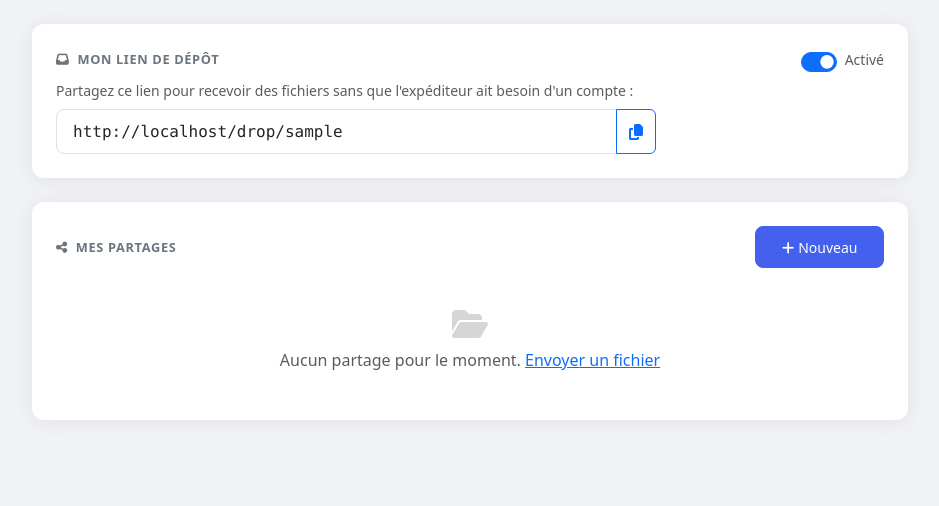
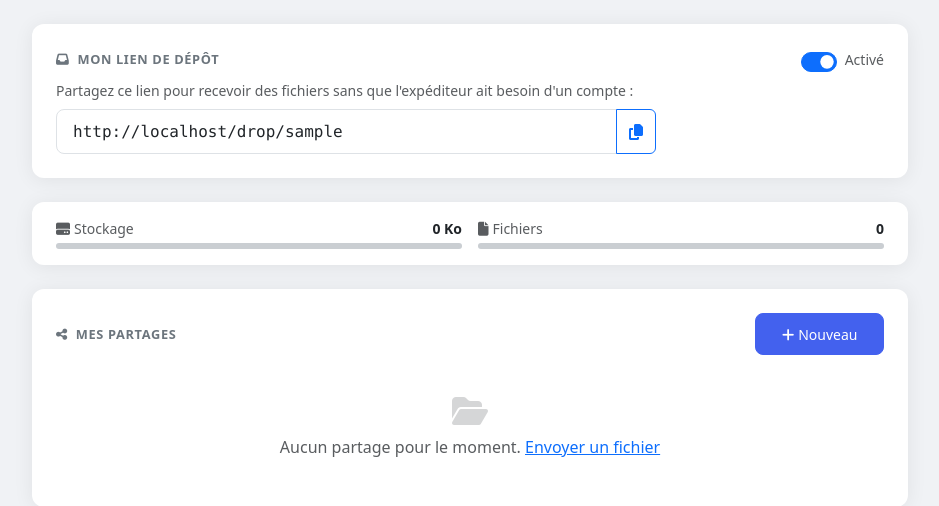
Before and after one commit to djenko-it/securefiles, a Flask app: page /dashboard in a window 1280 px wide. Shown: the part 64-570 px from the top of the page, without its empty margins (170-1109 px from the left). Run offline with Flask 2, Linux system fonts and the light colour scheme; a user stored in the database is signed in; data that the repository does not hold is empty; parts of the project's set-up code (start-up, migrations or seed data) failed here and were passed over; some libraries are stand-ins or nearby versions.

Commit message:
feat: quota visuel stockage + fichiers dans le dashboard
- Calcul côté serveur : taille réelle des fichiers sur disque (os.path.getsize)
  + compteur de fichiers pour l'utilisateur courant
- Barre de progression double (stockage / fichiers) entre le lien de
  dépôt et la liste de fichiers
- Couleur adaptative : vert < 70%, orange 70-90%, rouge >= 90%
- Sans quota configuré : barre grise neutre + valeur brute affichée
- Formatage automatique Ko/Mo/Go

```diff
--- a/app.py
+++ b/app.py
@@ -1488,6 +1488,7 @@ def webauthn_delete():
 @app.route('/dashboard')
 @login_required
 def dashboard():
+    settings  = get_settings()
     cur = g.db.execute(
         'SELECT id, original_filename, expiry, views, max_downloads, deposited_by'
         ' FROM files WHERE owner_id = ? ORDER BY expiry DESC',
@@ -1506,9 +1507,42 @@ def dashboard():
             'exhausted': remaining == 0, 'deposited_by': dep_by,
             'views': views, 'max_downloads': max_dl,
         })
+
+    # ── Quota stockage + fichiers ─────────────────────────────────────────────
+    all_ids    = g.db.execute(
+        'SELECT id FROM files WHERE owner_id = ?', (current_user.id,)
+    ).fetchall()
+    used_bytes = sum(
+        os.path.getsize(os.path.join(app.config['UPLOAD_FOLDER'], fid))
+        for (fid,) in all_ids
+        if os.path.exists(os.path.join(app.config['UPLOAD_FOLDER'], fid))
+    )
+    max_storage_mb = int(settings['max_storage_mb'])
+    max_files      = int(settings['max_files_per_user'])
+    file_count     = len(all_ids)
+
+    def _fmt_bytes(b):
+        if b >= 1024 ** 3:
+            return f"{b / 1024 ** 3:.1f} Go"
+        if b >= 1024 ** 2:
+            return f"{b / 1024 ** 2:.1f} Mo"
+        return f"{b / 1024:.0f} Ko"
+
+    quota = {
+        'used_str':       _fmt_bytes(used_bytes),
+        'max_storage_mb': max_storage_mb,
+        'storage_pct':    min(100, round(used_bytes * 100 / (max_storage_mb * 1048576)))
+                          if max_storage_mb > 0 else None,
+        'file_count':     file_count,
+        'max_files':      max_files,
+        'file_pct':       min(100, round(file_count * 100 / max_files))
+                          if max_files > 0 else None,
+    }
+
     drop_url = url_for('drop_zone', drop_token=current_user.drop_token, _external=True)
     return render_template('dashboard.html', files=files, drop_url=drop_url,
-                           drop_enabled=current_user.drop_enabled, settings=get_settings())
+                           drop_enabled=current_user.drop_enabled, settings=settings,
+                           quota=quota)
 
 
 @app.route('/delete/<file_id>', methods=['POST'])
--- a/templates/dashboard.html
+++ b/templates/dashboard.html
@@ -70,6 +70,53 @@
             Activez ce lien pour permettre à n'importe qui de vous envoyer des fichiers sans compte.
           </p>
         {% endif %}
+      </div>
+    </div>
+
+    <!-- Quota -->
+    <div class="card mb-4">
+      <div class="card-body p-3 px-4">
+        <div class="row g-3 align-items-center">
+
+          <div class="col-sm-6">
+            <div class="d-flex justify-content-between mb-1">
+              <small class="text-muted"><i class="fas fa-hard-drive me-1"></i>Stockage</small>
+              <small class="fw-semibold">
+                {{ quota.used_str }}{% if quota.max_storage_mb > 0 %} / {{ quota.max_storage_mb }} Mo{% endif %}
+              </small>
+            </div>
+            {% if quota.storage_pct is not none %}
+              {% set sc = 'bg-danger' if quota.storage_pct >= 90 else ('bg-warning' if quota.storage_pct >= 70 else 'bg-success') %}
+              <div class="progress" style="height:6px;">
+                <div class="progress-bar {{ sc }}" style="width:{{ quota.storage_pct }}%" title="{{ quota.storage_pct }}%"></div>
+              </div>
+            {% else %}
+              <div class="progress" style="height:6px;">
+                <div class="progress-bar bg-secondary opacity-25" style="width:100%"></div>
+              </div>
+            {% endif %}
+          </div>
+
+          <div class="col-sm-6">
+            <div class="d-flex justify-content-between mb-1">
+              <small class="text-muted"><i class="fas fa-file me-1"></i>Fichiers</small>
+              <small class="fw-semibold">
+                {{ quota.file_count }}{% if quota.max_files > 0 %} / {{ quota.max_files }}{% endif %}
+              </small>
+            </div>
+            {% if quota.file_pct is not none %}
+              {% set fc = 'bg-danger' if quota.file_pct >= 90 else ('bg-warning' if quota.file_pct >= 70 else 'bg-success') %}
+              <div class="progress" style="height:6px;">
+                <div class="progress-bar {{ fc }}" style="width:{{ quota.file_pct }}%" title="{{ quota.file_pct }}%"></div>
+              </div>
+            {% else %}
+              <div class="progress" style="height:6px;">
+                <div class="progress-bar bg-secondary opacity-25" style="width:100%"></div>
+              </div>
+            {% endif %}
+          </div>
+
+        </div>
       </div>
     </div>
 
```
